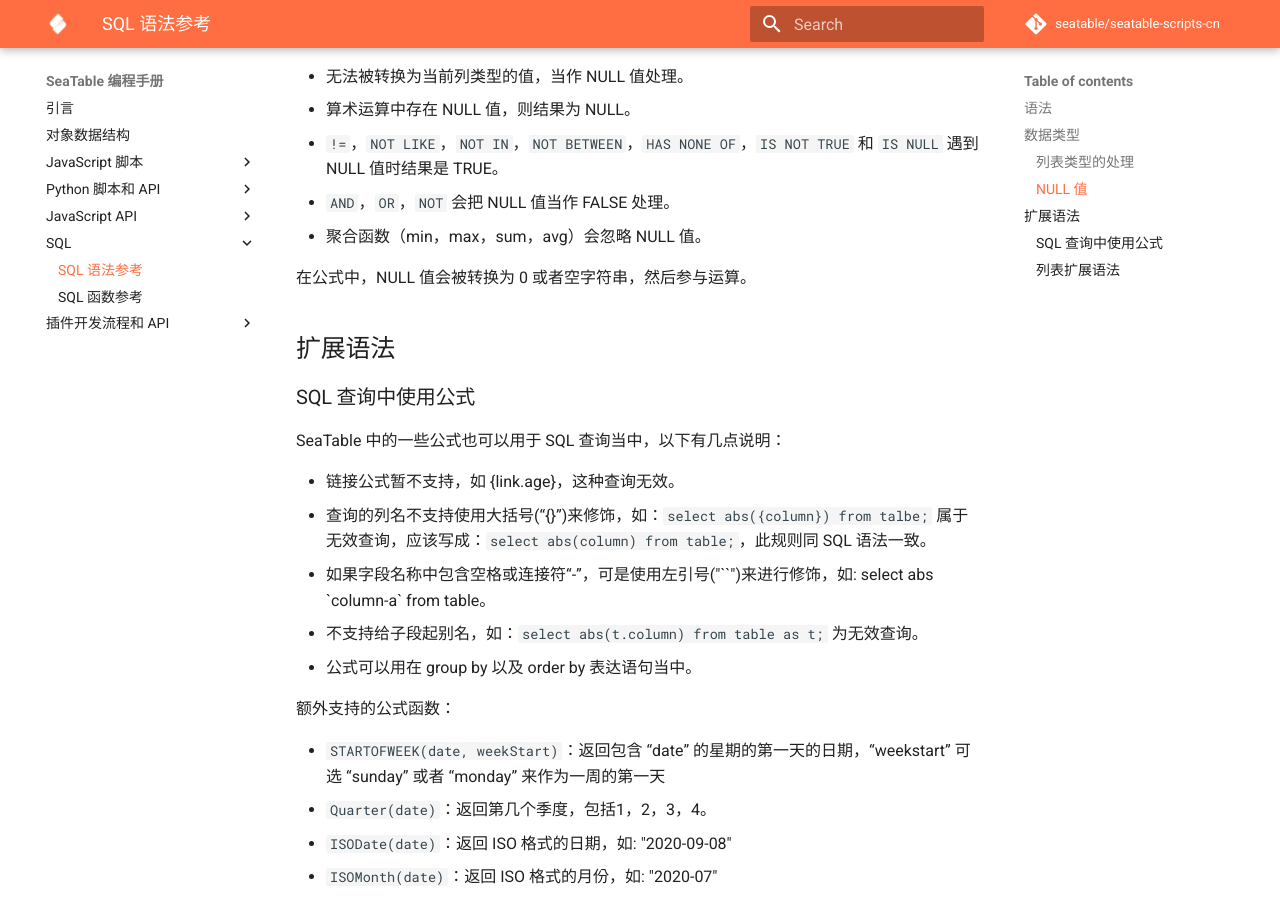
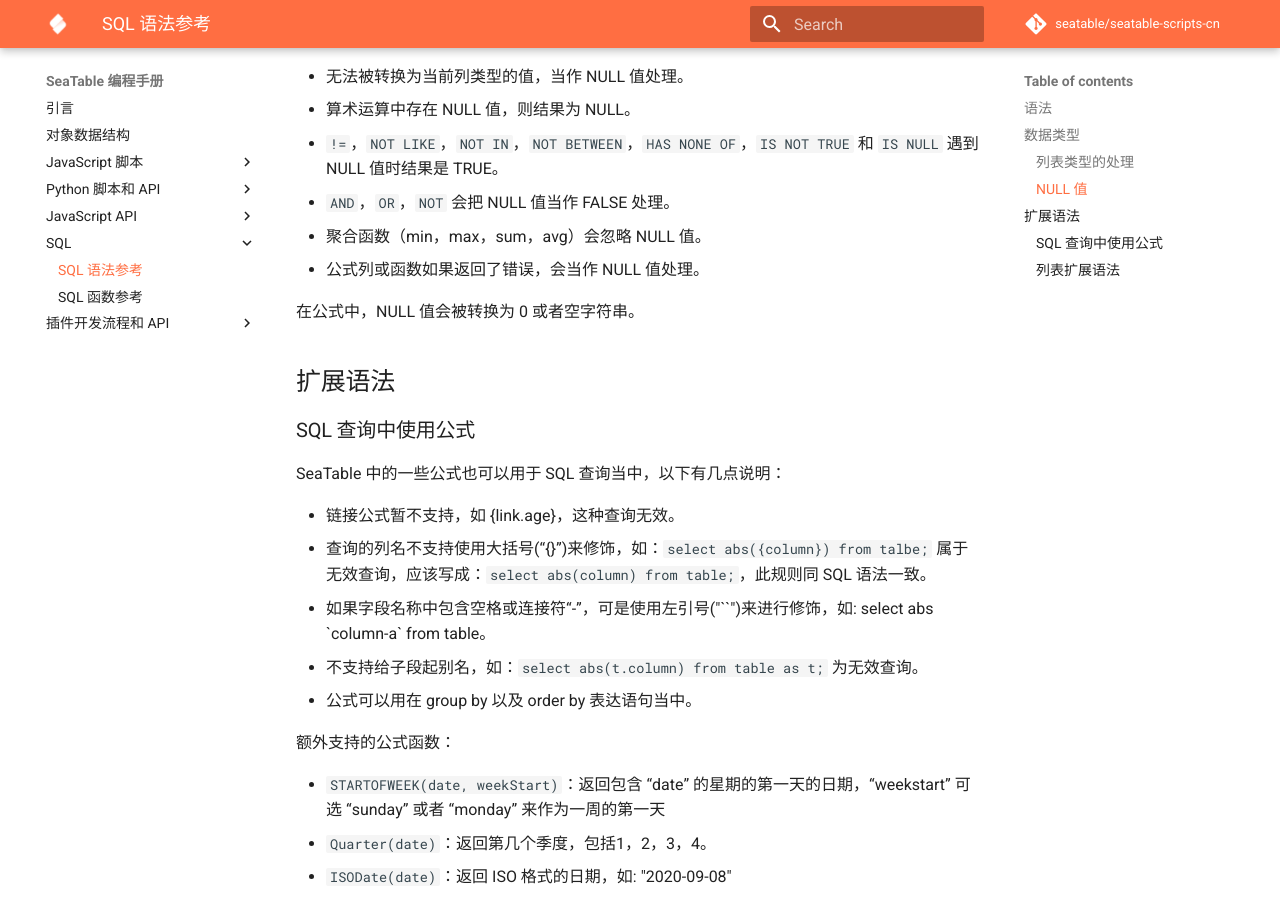
Before and after one commit to seatable/seatable-scripts-cn, an MkDocs documentation site: the page built from manual/sql/sql.md, in a window 1280 px wide and 900 px high, scrolled down 6418 px. Built offline with MkDocs 1.6.1 and Material for MkDocs 9.7.7, drawn with Linux system fonts in a browser that asks for light colours; comment, search, counter and statistics services are not loaded.

Commit message:
Improve documents

```diff
--- a/manual/sql/sql.md
+++ b/manual/sql/sql.md
@@ -128,8 +128,9 @@
 * `!=`，`NOT LIKE`，`NOT IN`，`NOT BETWEEN`，`HAS NONE OF`，`IS NOT TRUE` 和 `IS NULL` 遇到 NULL 值时结果是 TRUE。
 * `AND`，`OR`，`NOT` 会把 NULL 值当作 FALSE 处理。
 * 聚合函数（min，max，sum，avg）会忽略 NULL 值。
+* 公式列或函数如果返回了错误，会当作 NULL 值处理。
 
-在公式中，NULL 值会被转换为 0 或者空字符串，然后参与运算。
+在公式中，NULL 值会被转换为 0 或者空字符串。
 
 ## 扩展语法
 
```
